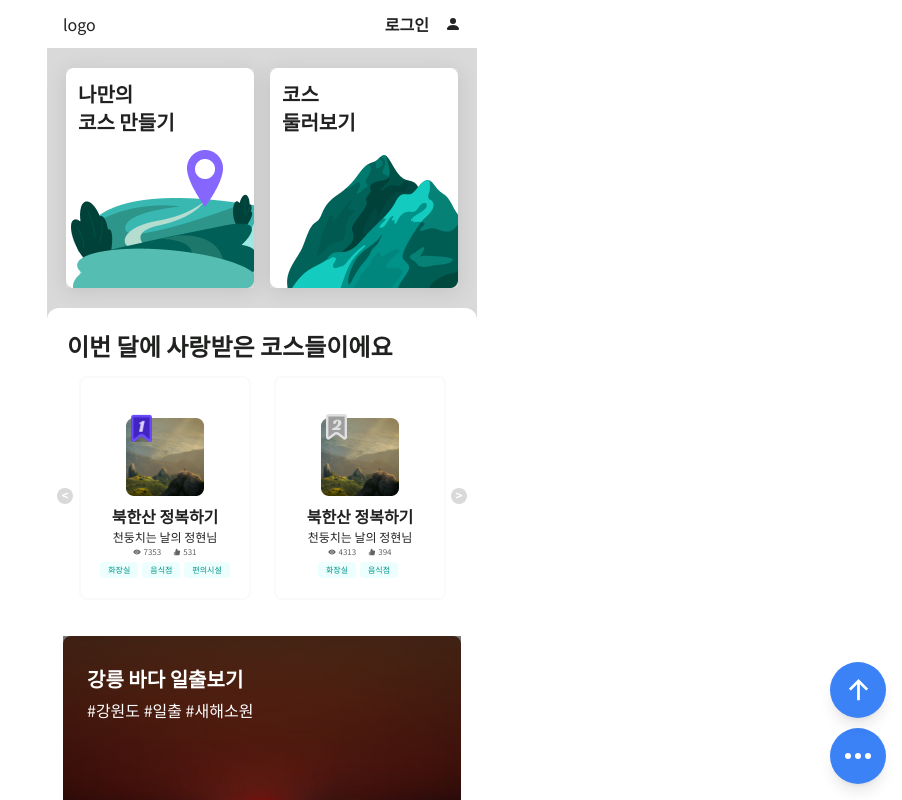
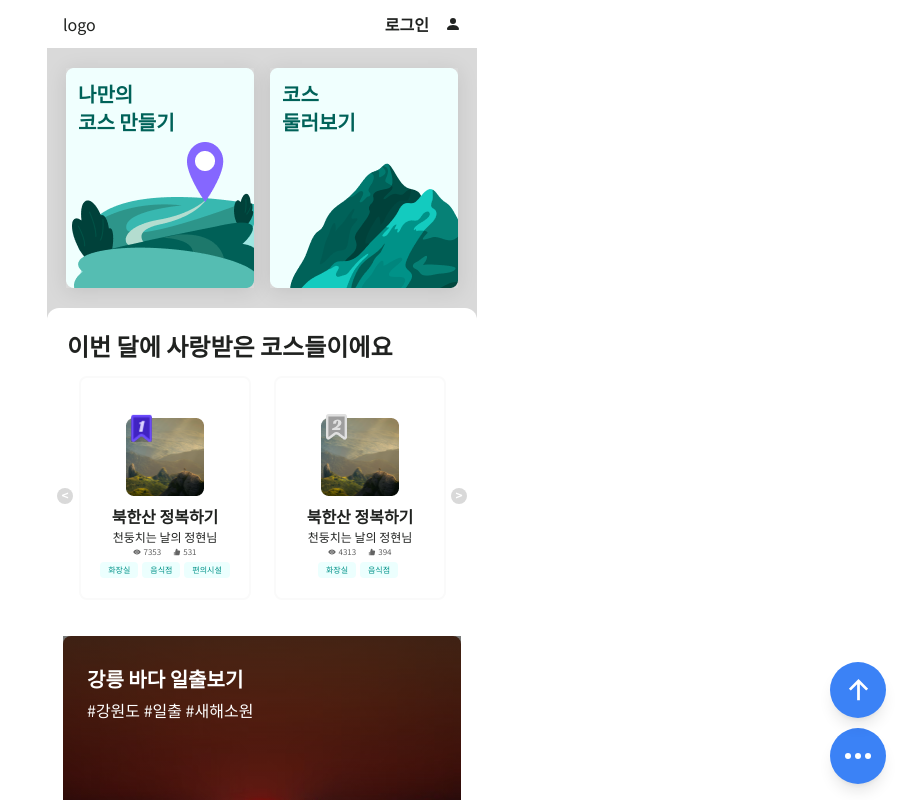
Before and after one commit to Digital-Guardians/peak-quest, a React (Vite) app in the folder peak-quest/: page / in a window 1280 px wide. Shown: the top 800 px of the page, without its empty margins (378-1280 px from the left). Built offline with nearby package versions, Linux system fonts and the light colour scheme; a web font is replaced by a local one.

Commit message:
#5 - [style] 메인 상단 탭메뉴 배경, 텍스트 컬러 변경

```diff
--- a/peak-quest/src/pages/user/Main.tsx
+++ b/peak-quest/src/pages/user/Main.tsx
@@ -12,7 +12,7 @@ export default function Main() {
       <div className="flex py-5 justify-center items-center text-xl md:text-lg md:leading-4 sm:text-md sm:leading-3 font-bold leading-7">
         <Link to={"/area"}>
           <div className="mr-2 relative">
-            <p className="absolute top-3 left-3">
+            <p className="absolute top-3 left-3 text-[#006259]">
               나만의
               <br />
               코스 만들기
@@ -26,7 +26,7 @@ export default function Main() {
         </Link>
         <Link to={"/area"}>
           <div className="ml-2 relative">
-            <p className="absolute top-3 left-3">
+            <p className="absolute top-3 left-3 text-[#006259]">
               코스
               <br />
               둘러보기
```
Also changed, not shown: peak-quest/src/assets/course-lists.png, peak-quest/src/assets/create-course.png.
